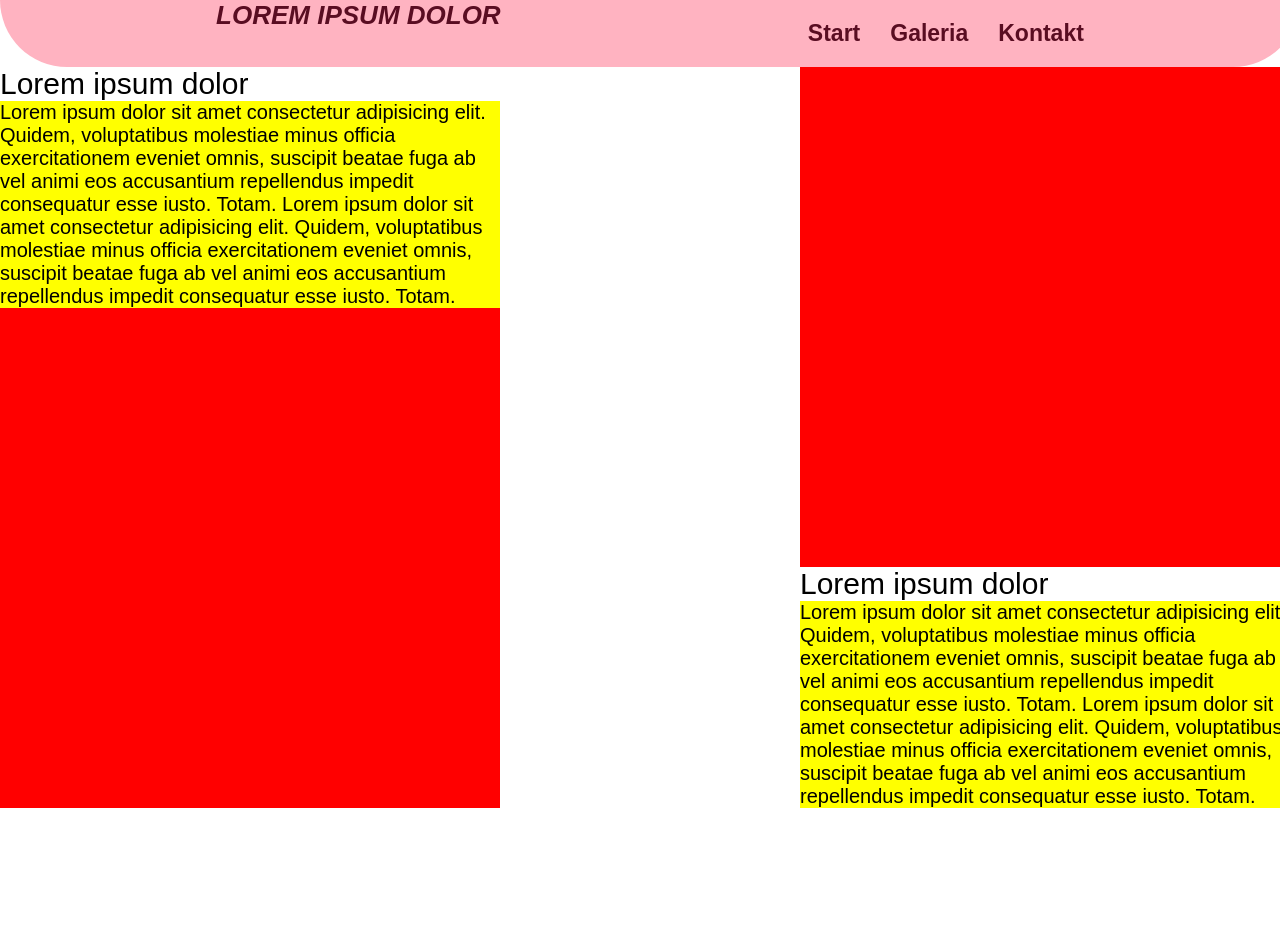
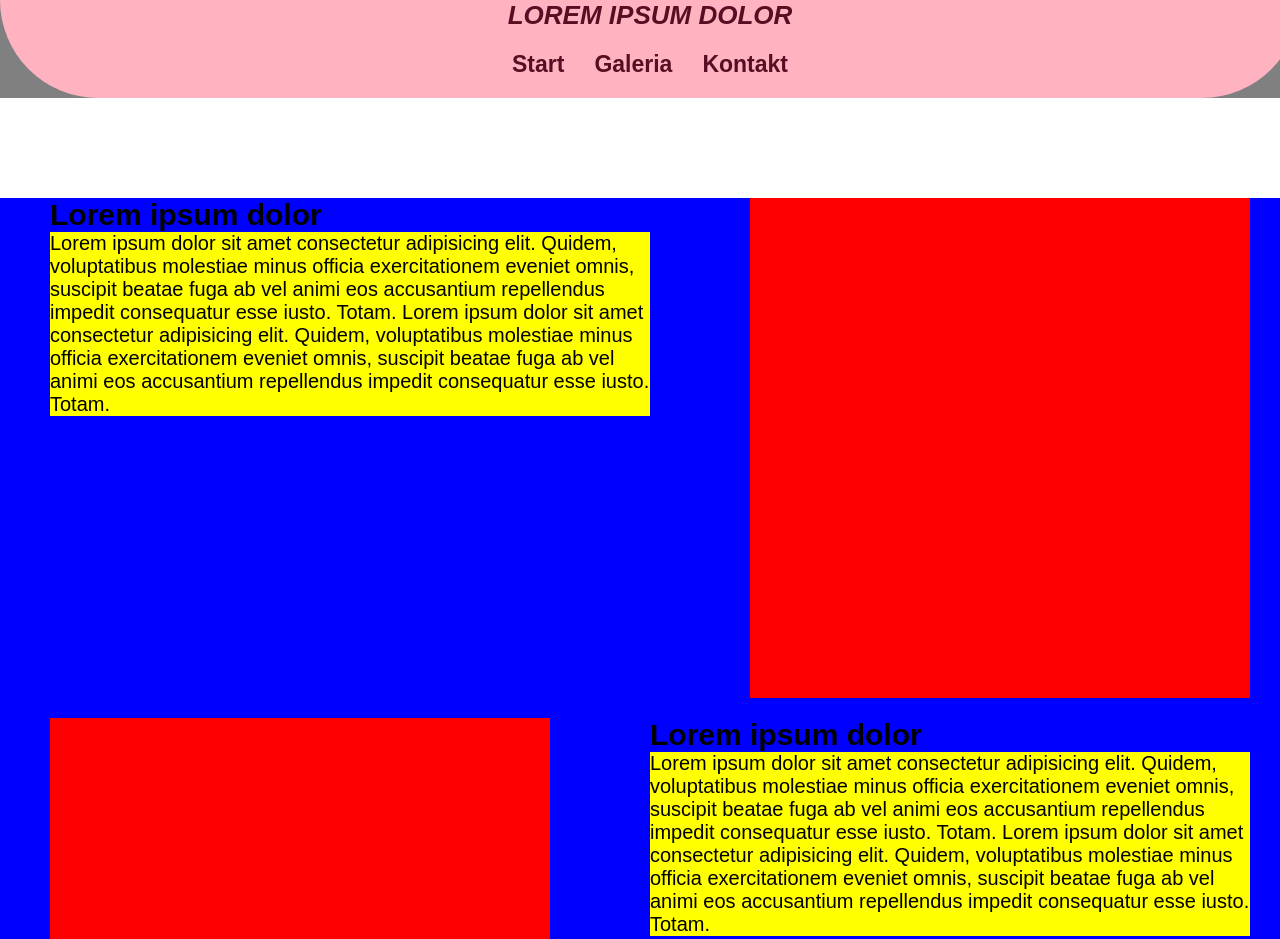
Before and after one commit to jakubwrobel2003/zadanie_projektowanie_stron, a plain HTML site: page index.html in a window 1280 px wide. Shown: the top 939 px of the page. Drawn offline with Linux system fonts and the light colour scheme; a script that the page names is missing.

Commit message:
display-flex

```diff
--- a/index.html
+++ b/index.html
@@ -9,6 +9,7 @@
     <script src="main.js"></script>
   </head>
   <body>
+  <div class="main-baner">
     <div class="baner-clear">
       <div class="banner-size">
         <h1 class="title">Lorem ipsum dolor</h1>
@@ -19,8 +20,11 @@
         </nav>
       </div>
     </div>
+  </div>
     <div class="main">
       <div class="small-main">
+
+        <div>
         <p class="main-title-p">Lorem ipsum dolor</p>
         <p class="main-p">
           Lorem ipsum dolor sit amet consectetur adipisicing elit. Quidem,
@@ -31,10 +35,13 @@
           exercitationem eveniet omnis, suscipit beatae fuga ab vel animi eos
           accusantium repellendus impedit consequatur esse iusto. Totam.
         </p>
+      </div>
       <div class="img-first"></div>
+      </div>
     </div>
       <div class="small-main">
         <div class="img-first"></div>
+        <div>
         <p class="main-title-p">Lorem ipsum dolor</p>
         <p class="main-p">
           Lorem ipsum dolor sit amet consectetur adipisicing elit. Quidem,
@@ -47,5 +54,6 @@
         </p>
       </div>
       </div>
+    </div>
   </body>
 </html>
--- a/main.css
+++ b/main.css
@@ -5,18 +5,26 @@
   padding: 0 auto;
 }
 /*nav*/
+.main-baner {
+  width: 100%;
+  background-color: gray;
+}
 .baner-clear {
   background-color: #ffb3c1;
   width: 1300px;
   font-family: sans-serif;
   margin: 0 auto;
-  border-radius: 0px 0px 80px 80px;
+  border-radius: 0px 0px 200px 200px;
 }
 .banner-size {
   margin: 0 auto;
   max-width: 1175px;
   display: flex;
-  justify-content: space-between;
+  flex-direction: column;
+  flex-wrap: wrap;
+  justify-content: center;
+  align-items: flex-start;
+  align-content: center;
 }
 .title {
   color: #590d22;
@@ -39,16 +47,25 @@
 }
 /*main*/
 .main {
-  display: grid;
-  grid-template-columns: repeat(2, 1fr);
-  grid-template-rows: repeat(2, 1fr);
-  grid-column-gap: 300px;
-  grid-row-gap: 50px;
+  display: flex;
+  flex-direction: column;
+  flex-wrap: wrap;
+  justify-content: flex-start;
+  align-items: flex-start;
+  align-content: flex-start;
   width: 1300px;
+  margin-top: 100px;
 }
 .small-main {
-  width: 500px;
+  width: 1300px;
   padding-bottom: 20px;
+  background-color: blue;
+  display: flex;
+  flex-direction: row;
+  flex-wrap: wrap;
+  justify-content: flex-start;
+  align-items: flex-start;
+  align-content: flex-start;
 }
 .img-first {
   height: 500px;
@@ -57,9 +74,15 @@
 }
 .main-title-p {
   font-size: 30px;
+  font-weight: bold;
+  width: 600px;
 }
 .main-p {
   font-size: 20px;
+  width: 600px;
 
   background-color: yellow;
 }
+.main-smaller {
+  width: 600px;
+}
```
Lines whose indentation alone changed are shown as unchanged.
